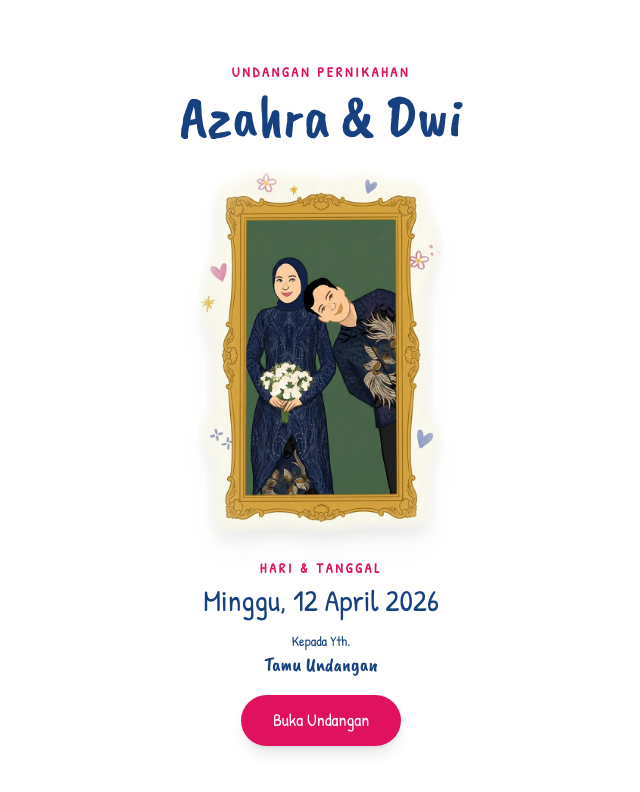
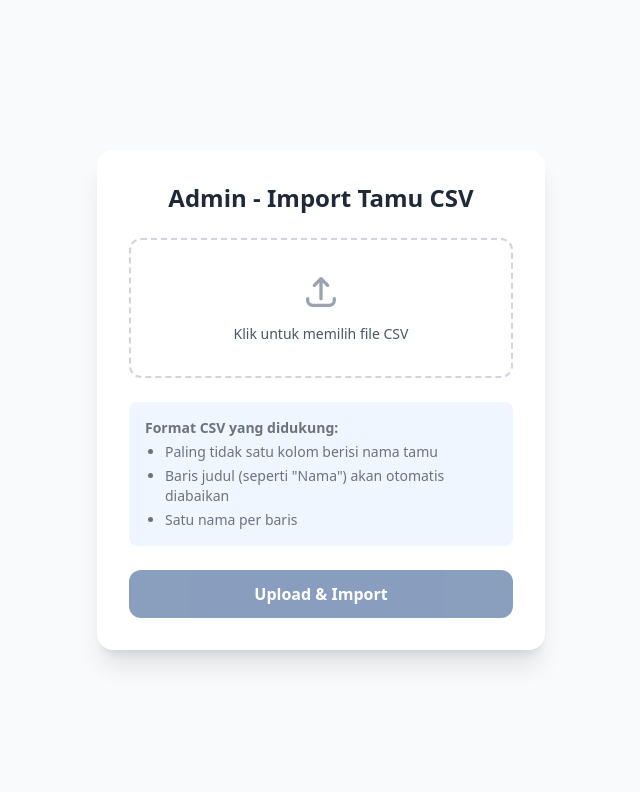
Before and after one commit to dwinur/wedding-dwi-azahra, a Next.js app: page /admin in a window 1280 px wide. Shown: the top 792 px of the page, without its empty margins (319-959 px from the left). Built offline with nearby package versions, Linux system fonts and the light colour scheme; no server answers; the database is empty; a web font is replaced by a local one.

Commit message:
feat: add upload csv

```diff
--- a/package.json
+++ b/package.json
@@ -31,6 +31,7 @@
     "@types/node": "^20",
     "@types/react": "^19",
     "@types/react-dom": "^19",
+    "@types/uuid": "^11.0.0",
     "autoprefixer": "^10.4.23",
     "babel-plugin-react-compiler": "1.0.0",
     "eslint": "^9",
--- /dev/null
+++ b/src/app/admin/page.tsx
@@ -0,0 +1,169 @@
+'use client'
+
+import React, { useState } from 'react'
+
+export default function AdminPage() {
+  const [file, setFile] = useState<File | null>(null)
+  const [isUploading, setIsUploading] = useState(false)
+  const [result, setResult] = useState<{ message: string; count?: number; error?: string } | null>(null)
+
+  const handleFileChange = (e: React.ChangeEvent<HTMLInputElement>) => {
+    if (e.target.files && e.target.files.length > 0) {
+      setFile(e.target.files[0])
+      setResult(null)
+    }
+  }
+
+  const parseCSV = async (file: File): Promise<string[]> => {
+    return new Promise((resolve, reject) => {
+      const reader = new FileReader()
+      reader.onload = (event) => {
+        try {
+          const text = event.target?.result as string
+          if (!text) return resolve([])
+
+          // Split by newline and get names (assuming first or only column is name)
+          const lines = text.split('\n')
+          const names: string[] = []
+
+          for (const line of lines) {
+            // Remove quotes, carriage returns, and trim
+            const cleanLine = line.replace(/r/g, '').replace(/"/g, '').trim()
+            if (cleanLine && cleanLine.toLowerCase() !== 'name' && cleanLine.toLowerCase() !== 'nama') {
+              // If it's a CSV with multiple columns separated by comma, take the first one
+              const firstCol = cleanLine.split(',')[0].trim()
+              if (firstCol) {
+                names.push(firstCol)
+              }
+            }
+          }
+          resolve(names)
+        } catch (error) {
+          reject(error)
+        }
+      }
+      reader.onerror = (error) => reject(error)
+      reader.readAsText(file)
+    })
+  }
+
+  const handleUpload = async () => {
+    if (!file) {
+      setResult({ message: '', error: 'Pilih file CSV terlebih dahulu' })
+      return
+    }
+
+    if (!file.name.endsWith('.csv')) {
+      setResult({ message: '', error: 'File harus berformat .csv' })
+      return
+    }
+
+    setIsUploading(true)
+    setResult(null)
+
+    try {
+      const names = await parseCSV(file)
+
+      if (names.length === 0) {
+        throw new Error('Tidak ada nama valid ditemukan di dalam file')
+      }
+
+      // Send to API
+      const response = await fetch('/api/guests/bulk', {
+        method: 'POST',
+        headers: {
+          'Content-Type': 'application/json',
+        },
+        body: JSON.stringify({ names }),
+      })
+
+      const data = await response.json()
+
+      if (!response.ok) {
+        throw new Error(data.message || 'Gagal mengupload data')
+      }
+
+      setResult({
+        message: 'Berhasil mengupload tamu!',
+        count: data.insertedCount || names.length
+      })
+      setFile(null)
+
+      // Reset input file
+      const fileInput = document.getElementById('csv-upload') as HTMLInputElement
+      if (fileInput) fileInput.value = ''
+
+    } catch (error: any) {
+      setResult({ message: '', error: error.message || 'Terjadi kesalahan' })
+    } finally {
+      setIsUploading(false)
+    }
+  }
+
+  return (
+    <div className="min-h-screen bg-gray-50 flex items-center justify-center p-6">
+      <div className="max-w-md w-full bg-white rounded-2xl shadow-xl p-8">
+        <h1 className="text-2xl font-bold text-gray-800 mb-6 text-center">Admin - Import Tamu CSV</h1>
+
+        <div className="space-y-6">
+          <div className="border-2 border-dashed border-gray-300 rounded-xl p-8 text-center hover:bg-gray-50 transition-colors">
+            <input
+              type="file"
+              id="csv-upload"
+              accept=".csv"
+              onChange={handleFileChange}
+              className="hidden"
+            />
+            <label htmlFor="csv-upload" className="cursor-pointer flex flex-col items-center gap-3">
+              <svg xmlns="http://www.w3.org/2000/svg" className="h-10 w-10 text-gray-400" fill="none" viewBox="0 0 24 24" stroke="currentColor">
+                <path strokeLinecap="round" strokeLinejoin="round" strokeWidth={2} d="M4 16v1a3 3 0 003 3h10a3 3 0 003-3v-1m-4-8l-4-4m0 0L8 8m4-4v12" />
+              </svg>
+              <span className="text-sm text-gray-600">
+                {file ? file.name : 'Klik untuk memilih file CSV'}
+              </span>
+            </label>
+          </div>
+
+          <div className="text-sm text-gray-500 bg-blue-50 p-4 rounded-lg">
+            <p className="font-semibold mb-1">Format CSV yang didukung:</p>
+            <ul className="list-disc pl-5 space-y-1">
+              <li>Paling tidak satu kolom berisi nama tamu</li>
+              <li>Baris judul (seperti "Nama") akan otomatis diabaikan</li>
+              <li>Satu nama per baris</li>
+            </ul>
+          </div>
+
+          {result?.error && (
+            <div className="bg-red-50 text-red-600 p-4 rounded-lg text-sm border border-red-100">
+              {result.error}
+            </div>
+          )}
+
+          {result?.message && !result.error && (
+            <div className="bg-green-50 text-green-700 p-4 rounded-lg text-sm border border-green-100 font-medium text-center">
+              🎉 {result.message} ({result.count} nama diproses)
+            </div>
+          )}
+
+          <button
+            onClick={handleUpload}
+            disabled={isUploading || !file}
+            className="w-full bg-[#16407F] hover:bg-[#113263] text-white font-bold py-3 px-4 rounded-xl transition-all disabled:opacity-50 disabled:cursor-not-allowed flex justify-center items-center gap-2"
+          >
+            {isUploading ? (
+              <>
+                <svg className="animate-spin -ml-1 mr-2 h-5 w-5 text-white" xmlns="http://www.w3.org/2000/svg" fill="none" viewBox="0 0 24 24">
+                  <circle className="opacity-25" cx="12" cy="12" r="10" stroke="currentColor" strokeWidth="4"></circle>
+                  <path className="opacity-75" fill="currentColor" d="M4 12a8 8 0 018-8V0C5.373 0 0 5.373 0 12h4zm2 5.291A7.962 7.962 0 014 12H0c0 3.042 1.135 5.824 3 7.938l3-2.647z"></path>
+                </svg>
+                Memproses...
+              </>
+            ) : (
+              'Upload & Import'
+            )}
+          </button>
+        </div>
+      </div>
+    </div>
+  )
+}
--- /dev/null
+++ b/src/app/api/guests/bulk/route.ts
@@ -0,0 +1,77 @@
+import { NextResponse } from 'next/server'
+import database from '@/configs/database'
+import { v4 as uuidv4 } from 'uuid'
+
+export async function POST(req: Request) {
+  try {
+    const { names } = await req.json()
+
+    if (!Array.isArray(names) || names.length === 0) {
+      return NextResponse.json(
+        { message: 'Names array is required and cannot be empty' },
+        { status: 400 }
+      )
+    }
+
+    const db = await database()
+    const guestsCollection = db.collection('guests')
+
+    let insertedCount = 0
+    let skippedCount = 0
+
+    // Fetch existing guests to avoid duplicates based on exact name match (case-insensitive)
+    const existingGuests = await guestsCollection.find({}).toArray()
+    const existingNames = new Set(existingGuests.map(g => g.name.toLowerCase().trim()))
+
+    const newGuests = []
+    const now = new Date()
+
+    for (const name of names) {
+      if (!name || typeof name !== 'string') continue
+
+      const cleanName = name.trim()
+
+      if (existingNames.has(cleanName.toLowerCase())) {
+        skippedCount++
+        continue
+      }
+
+      newGuests.push({
+        id: uuidv4(),
+        name: cleanName,
+        phone: '', // Optional
+        email: '', // Optional
+        address: '', // Optional
+        type: 'CSV_IMPORT',
+        status: 1, // Active
+        group_id: 'csv-import-group', // Default group for imported
+        pax: 1,
+        createdAt: now,
+        updatedAt: now,
+        viewCount: 0
+      })
+
+      // Add to set to prevent duplicates within the same CSV payload
+      existingNames.add(cleanName.toLowerCase())
+    }
+
+    if (newGuests.length > 0) {
+      const result = await guestsCollection.insertMany(newGuests)
+      insertedCount = result.insertedCount
+    }
+
+    return NextResponse.json({
+      message: 'Processing complete',
+      insertedCount,
+      skippedCount,
+      totalProcessed: names.length
+    }, { status: 200 })
+
+  } catch (error: any) {
+    console.error('Error inserting bulk guests:', error)
+    return NextResponse.json(
+      { message: 'An error occurred while processing the request', error: error.message },
+      { status: 500 }
+    )
+  }
+}
--- a/src/app/layout.tsx
+++ b/src/app/layout.tsx
@@ -76,7 +76,7 @@ export default function RootLayout({
   children: React.ReactNode;
 }>) {
   return (
-    <html lang="id">
+    <html lang="id" suppressHydrationWarning>
       <body
         className={`${caveat.variable} ${indieFlower.variable} ${patrickHand.variable} ${caveatBrush.variable} ${madimiOne.variable} ${amiri.variable} ${inter.variable} antialiased`}
       >
```
Also changed, not shown: 1 other file (tests, documents, lock files or other folders).
